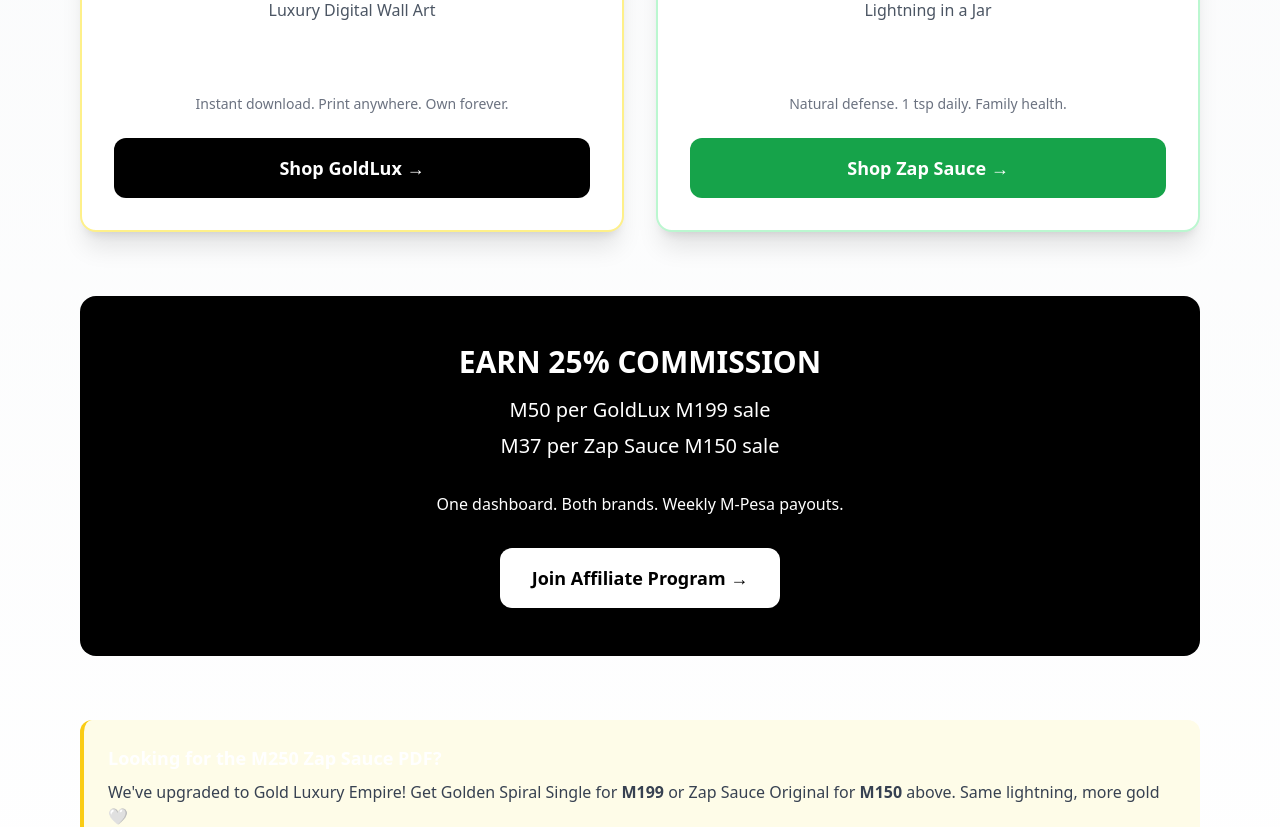
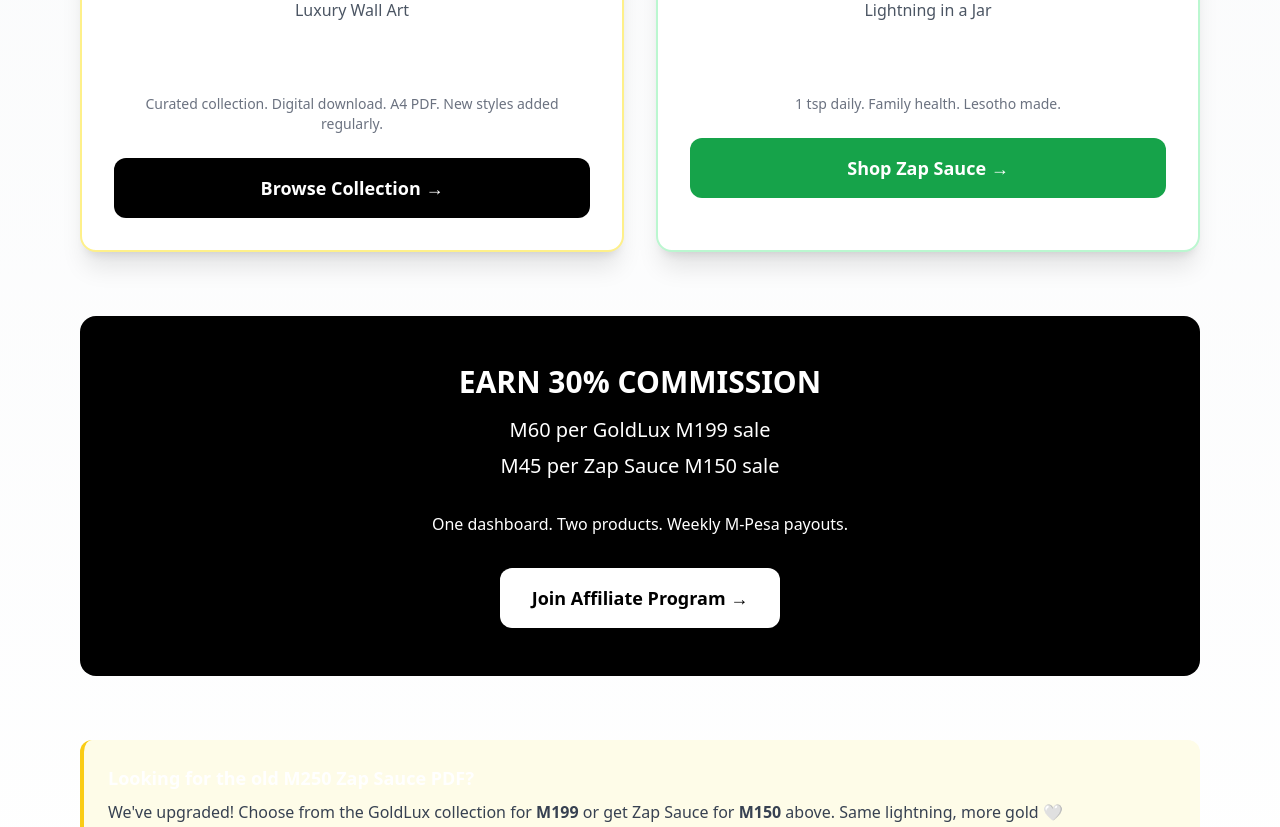
Before and after one commit to makhauhelomoima/zapsauce, a Next.js app: page / in a window 1280 px wide. Shown: the part 460-1287 px from the top of the page. Built offline with nearby package versions, Linux system fonts and the light colour scheme.

Commit message:
Update page.tsx

```diff
--- a/app/page.tsx
+++ b/app/page.tsx
@@ -17,16 +17,16 @@
         {/* BRANDS */}
         <div className="grid md:grid-cols-2 gap-8 mb-16">
 
-          {/* GOLDLUX */}
+          {/* GOLDLUX - COLLECTION */}
           <div className="bg-white rounded-2xl shadow-xl p-8 border-2 border-yellow-200 hover:scale-105 transition">
             <div className="text-center">
               <div className="text-5xl mb-4">⚜️</div>
               <h2 className="text-3xl font-bold mb-4">GoldLux Boutique</h2>
-              <p className="text-gray-600 mb-2">Luxury Digital Wall Art</p>
+              <p className="text-gray-600 mb-2">Luxury Wall Art</p>
               <p className="text-4xl font-bold mb-6">M199</p>
-              <p className="text-sm text-gray-500 mb-6">Instant download. Print anywhere. Own forever.</p>
+              <p className="text-sm text-gray-500 mb-6">Curated collection. Digital download. A4 PDF. New styles added regularly.</p>
               <Link href="/catalog" className="inline-block bg-black text-white px-8 py-4 rounded-xl font-bold text-lg hover:bg-gray-800 w-full">
-                Shop GoldLux →
+                Browse Collection →
               </Link>
             </div>
           </div>
@@ -38,7 +38,7 @@
               <h2 className="text-3xl font-bold mb-4">Zap Sauce™</h2>
               <p className="text-gray-600 mb-2">Lightning in a Jar</p>
               <p className="text-4xl font-bold mb-6">M150</p>
-              <p className="text-sm text-gray-500 mb-6">Natural defense. 1 tsp daily. Family health.</p>
+              <p className="text-sm text-gray-500 mb-6">1 tsp daily. Family health. Lesotho made.</p>
               <Link href="/catalog" className="inline-block bg-green-600 text-white px-8 py-4 rounded-xl font-bold text-lg hover:bg-green-700 w-full">
                 Shop Zap Sauce →
               </Link>
@@ -49,10 +49,10 @@
 
         {/* AFFILIATE CTA */}
         <div className="bg-black text-white rounded-2xl p-12 text-center mb-16">
-          <h3 className="text-3xl font-bold mb-4">EARN 25% COMMISSION</h3>
-          <p className="text-xl mb-2">M50 per GoldLux M199 sale</p>
-          <p className="text-xl mb-8">M37 per Zap Sauce M150 sale</p>
-          <p className="mb-8">One dashboard. Both brands. Weekly M-Pesa payouts.</p>
+          <h3 className="text-3xl font-bold mb-4">EARN 30% COMMISSION</h3>
+          <p className="text-xl mb-2">M60 per GoldLux M199 sale</p>
+          <p className="text-xl mb-8">M45 per Zap Sauce M150 sale</p>
+          <p className="mb-8">One dashboard. Two products. Weekly M-Pesa payouts.</p>
           <Link href="/affiliate" className="inline-block bg-white text-black px-8 py-4 rounded-xl font-bold text-lg hover:bg-gray-100">
             Join Affiliate Program →
           </Link>
@@ -60,8 +60,8 @@
 
         {/* MIGRATION NOTICE FOR M250 CUSTOMERS */}
         <div className="bg-yellow-50 border-l-4 border-yellow-400 p-6 rounded-xl mb-16">
-          <p className="font-bold text-lg mb-2">Looking for the M250 Zap Sauce PDF?</p>
-          <p className="text-gray-700">We've upgraded to Gold Luxury Empire! Get Golden Spiral Single for <strong>M199</strong> or Zap Sauce Original for <strong>M150</strong> above. Same lightning, more gold 🤍</p>
+          <p className="font-bold text-lg mb-2">Looking for the old M250 Zap Sauce PDF?</p>
+          <p className="text-gray-700">We've upgraded! Choose from the GoldLux collection for <strong>M199</strong> or get Zap Sauce for <strong>M150</strong> above. Same lightning, more gold 🤍</p>
         </div>
 
         {/* FOOTER */}
@@ -73,4 +73,4 @@
       </div>
     </div>
   )
-}
+        }
```
